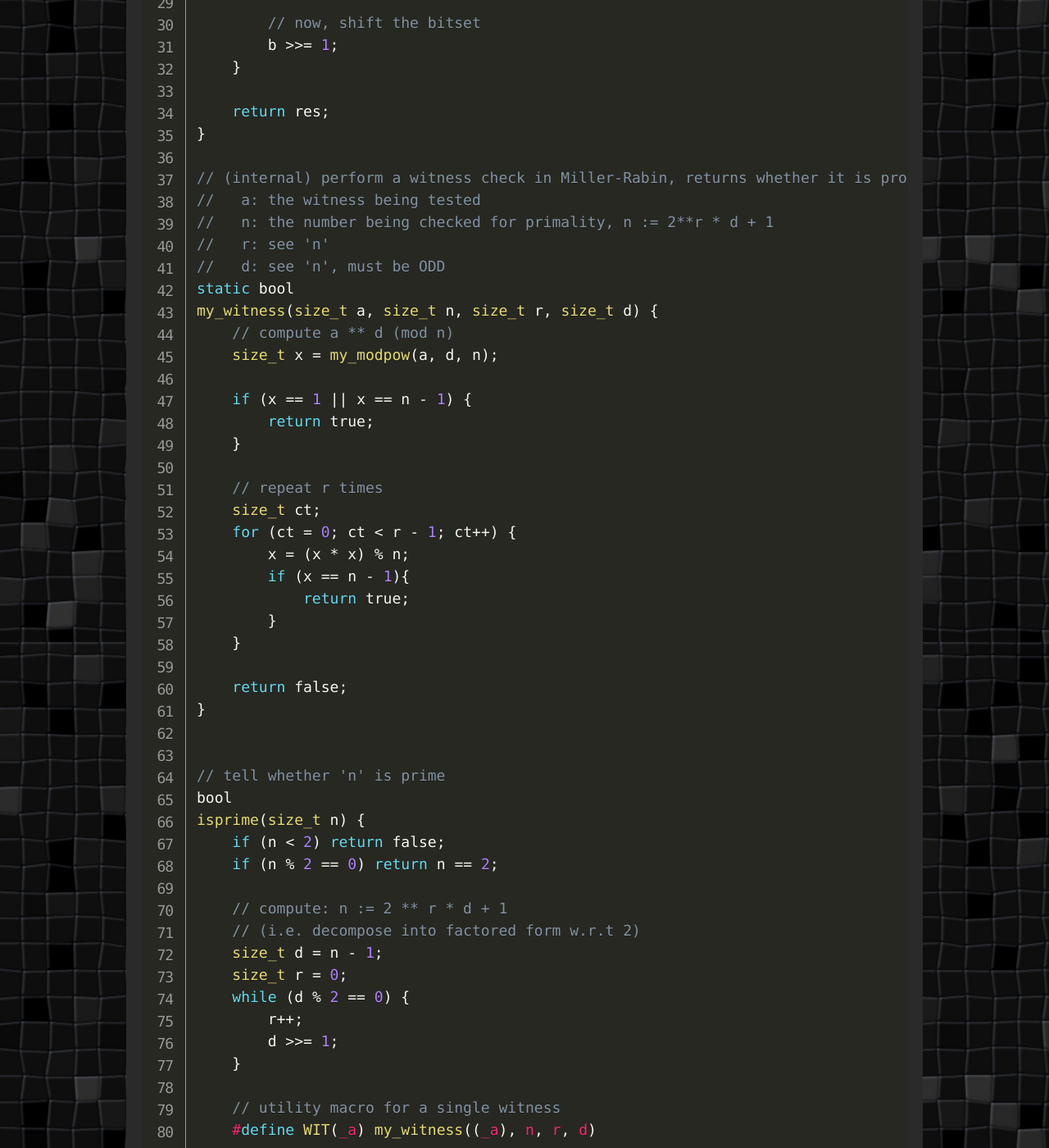
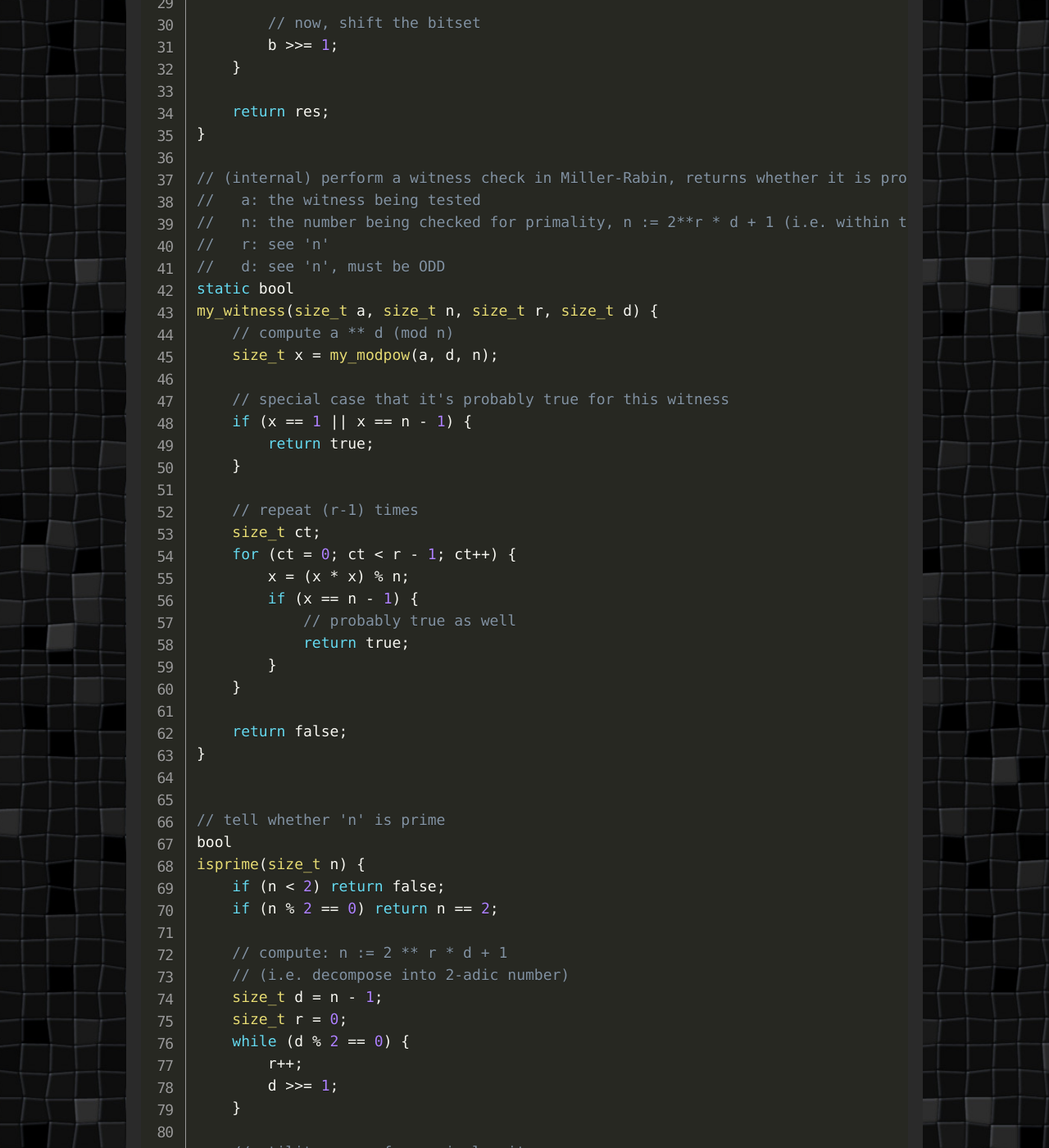
Before and after one commit to cadebrown/old.cade.site, a Jekyll site: the page built from _posts/2021-10-03-diy-fast-isprime.md, in a window 1280 px wide and 1400 px high, scrolled down 2662 px. Shown: the whole window at 82% size. Built offline with Jekyll 4.4.1, drawn with Linux system fonts in a browser that asks for light colours.

Commit message:
one little change

```diff
--- a/_posts/2021-10-03-diy-fast-isprime.md
+++ b/_posts/2021-10-03-diy-fast-isprime.md
@@ -85,7 +85,7 @@ my_modpow(size_t a, size_t b, size_t m) {
 
 // (internal) perform a witness check in Miller-Rabin, returns whether it is probably prime
 //   a: the witness being tested
-//   n: the number being checked for primality, n := 2**r * d + 1
+//   n: the number being checked for primality, n := 2**r * d + 1 (i.e. within the 2-adic number system)
 //   r: see 'n'
 //   d: see 'n', must be ODD
 static bool
@@ -93,15 +93,17 @@ my_witness(size_t a, size_t n, size_t r, size_t d) {
     // compute a ** d (mod n)
     size_t x = my_modpow(a, d, n);
 
+    // special case that it's probably true for this witness
     if (x == 1 || x == n - 1) {
         return true;
     }
 
-    // repeat r times
+    // repeat (r-1) times
     size_t ct;
     for (ct = 0; ct < r - 1; ct++) {
         x = (x * x) % n;
-        if (x == n - 1){
+        if (x == n - 1) {
+            // probably true as well
             return true;
         }
     }
@@ -117,7 +119,7 @@ isprime(size_t n) {
     if (n % 2 == 0) return n == 2;
 
     // compute: n := 2 ** r * d + 1
-    // (i.e. decompose into factored form w.r.t 2)
+    // (i.e. decompose into 2-adic number)
     size_t d = n - 1;
     size_t r = 0;
     while (d % 2 == 0) {
```
